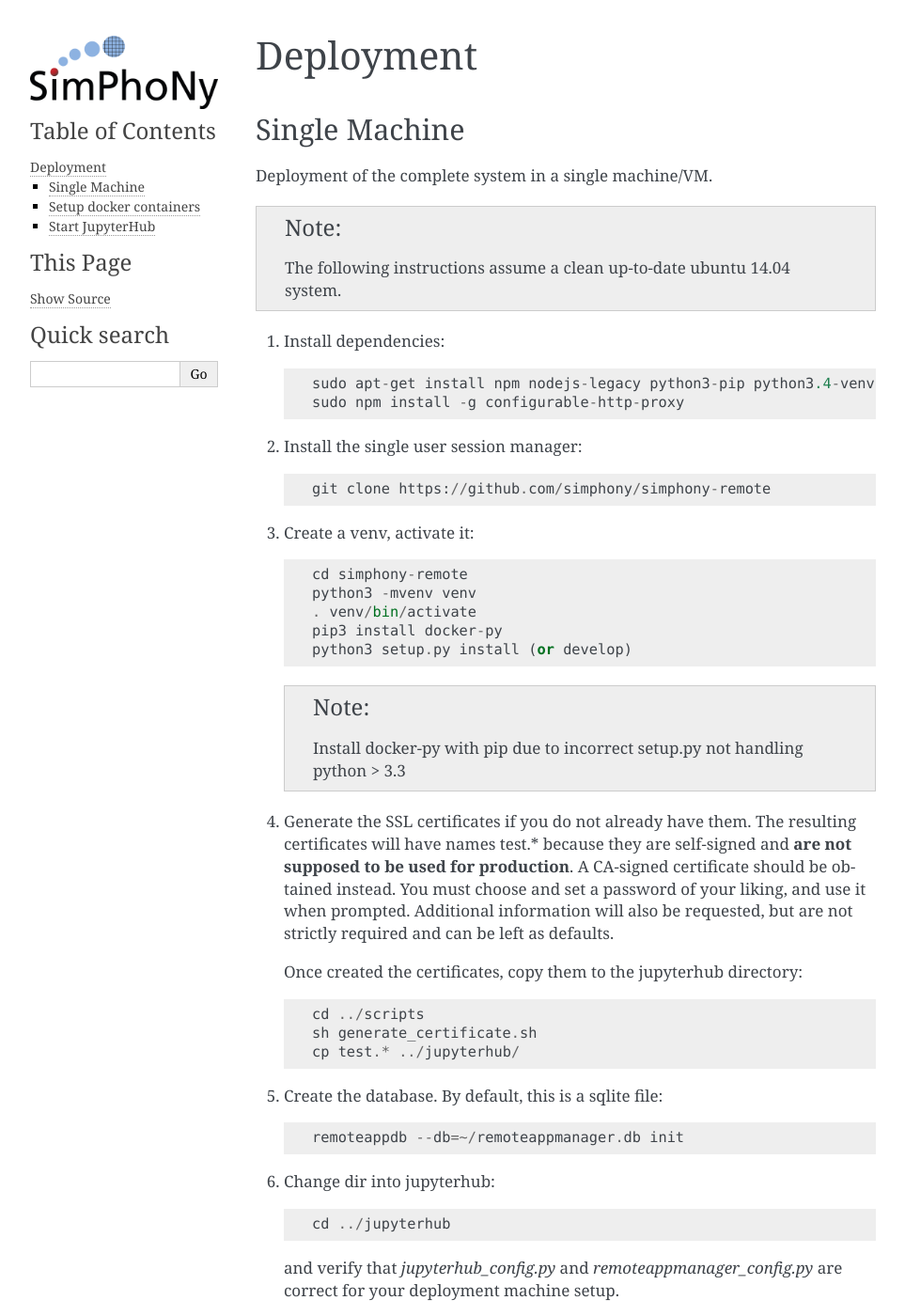
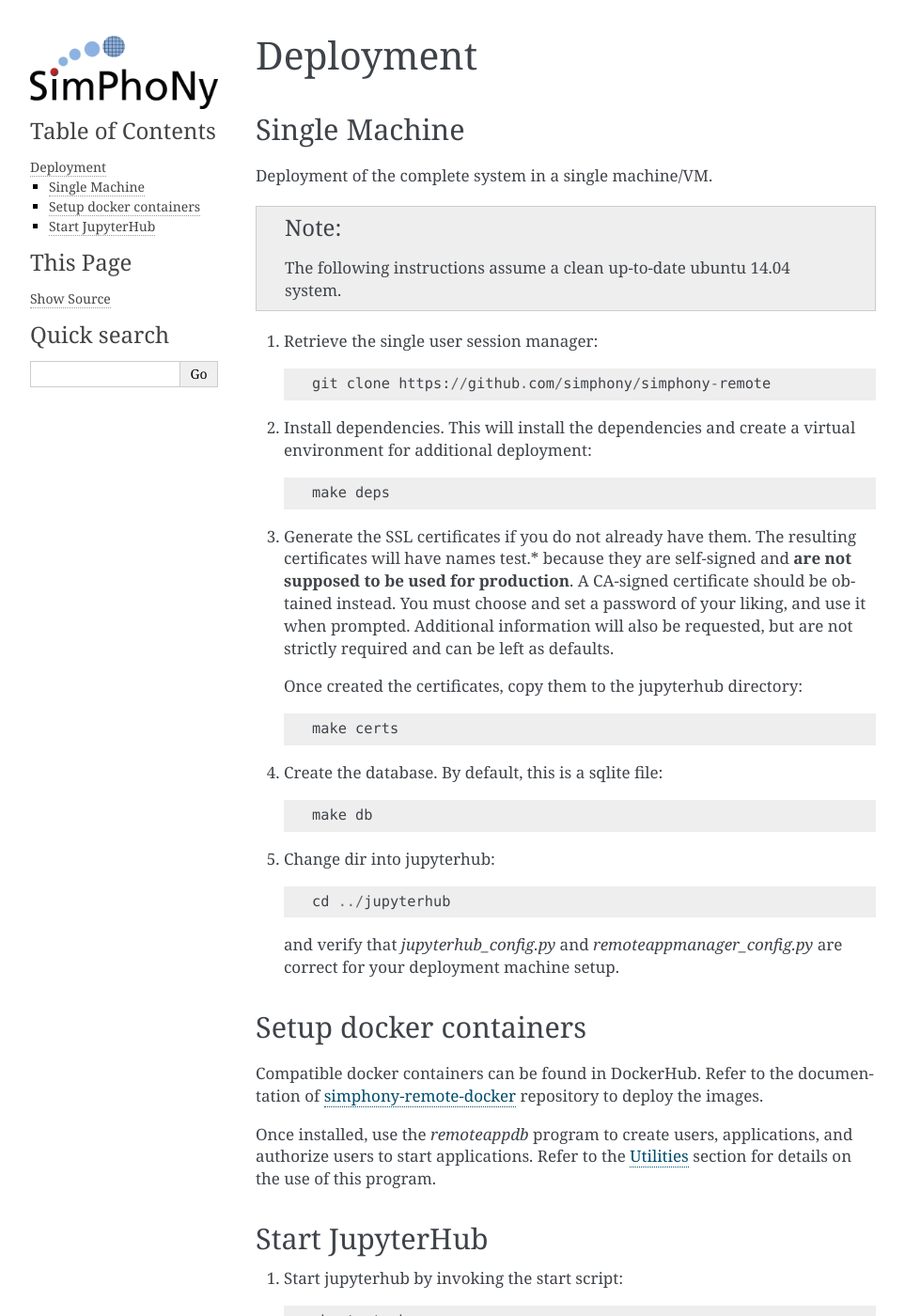
Before and after one commit to simphony/simphony-remote, a Sphinx documentation site: the page built from doc/source/deployment.rst, in a window 1280 px wide and 1400 px high. Shown: the whole window at 94% size, without its empty margins (148-1111 px from the left). Built offline with Sphinx 7.4.7, drawn with Linux system fonts in a browser that asks for light colours; some of the changed text lies outside the part shown.

Commit message:
Documentation update

```diff
--- a/doc/source/deployment.rst
+++ b/doc/source/deployment.rst
@@ -11,27 +11,14 @@
    The following instructions assume a clean up-to-date ubuntu 14.04
    system.
 
-#. Install dependencies::
-
-     sudo apt-get install npm nodejs-legacy python3-pip python3.4-venv
-     sudo npm install -g configurable-http-proxy
-
-#. Install the single user session manager::
+#. Retrieve the single user session manager::
 
      git clone https://github.com/simphony/simphony-remote
 
-#. Create a venv, activate it::
+#. Install dependencies. This will install the dependencies and create
+   a virtual environment for additional deployment::
 
-     cd simphony-remote
-     python3 -mvenv venv
-     . venv/bin/activate
-     pip3 install docker-py
-     python3 setup.py install (or develop)
-
-
-   .. note::
-      Install docker-py with pip due to
-      incorrect setup.py not handling python > 3.3
+     make deps
 
 #. Generate the SSL certificates if you do not already have them. The
    resulting certificates will have names test.* because they are
@@ -43,13 +30,11 @@
 
    Once created the certificates, copy them to the jupyterhub directory::
 
-     cd ../scripts
-     sh generate_certificate.sh
-     cp test.* ../jupyterhub/
+     make certs
 
 #. Create the database. By default, this is a sqlite file::
 
-     remoteappdb --db=~/remoteappmanager.db init
+     make db
 
 #. Change dir into jupyterhub::
 
@@ -65,6 +50,10 @@
 of `simphony-remote-docker <https://github.com/simphony/simphony-remote-docker>`_
 repository to deploy the images.
 
+Once installed, use the `remoteappdb` program to create users, applications,
+and authorize users to start applications. Refer to the :ref:`utilities`
+section for details on the use of this program.
+
 Start JupyterHub
 ----------------
 
@@ -76,4 +65,16 @@
       If you want to keep the application running, use screen to start
       a detachable terminal.
 
+   .. note::
+      Running on OSX or with a separate docker machine requires that the
+      appropriate environment variables are set before starting jupyterhub.
+      refer to the command `docker-machine env` to setup the appropriate
+      environment. In general, invoking::
+
+            eval `docker-machine env`
+
+      will enable the appropriate environment.
+      On Linux, by default the host machine and the docker machine coincide,
+      so this step is not needed.
+
 #. JupyterHub is now running at https://localhost:8000
--- a/doc/source/utilities.rst
+++ b/doc/source/utilities.rst
@@ -1,3 +1,5 @@
+.. _utilities:
+
 Utilities
 =========
 
```
